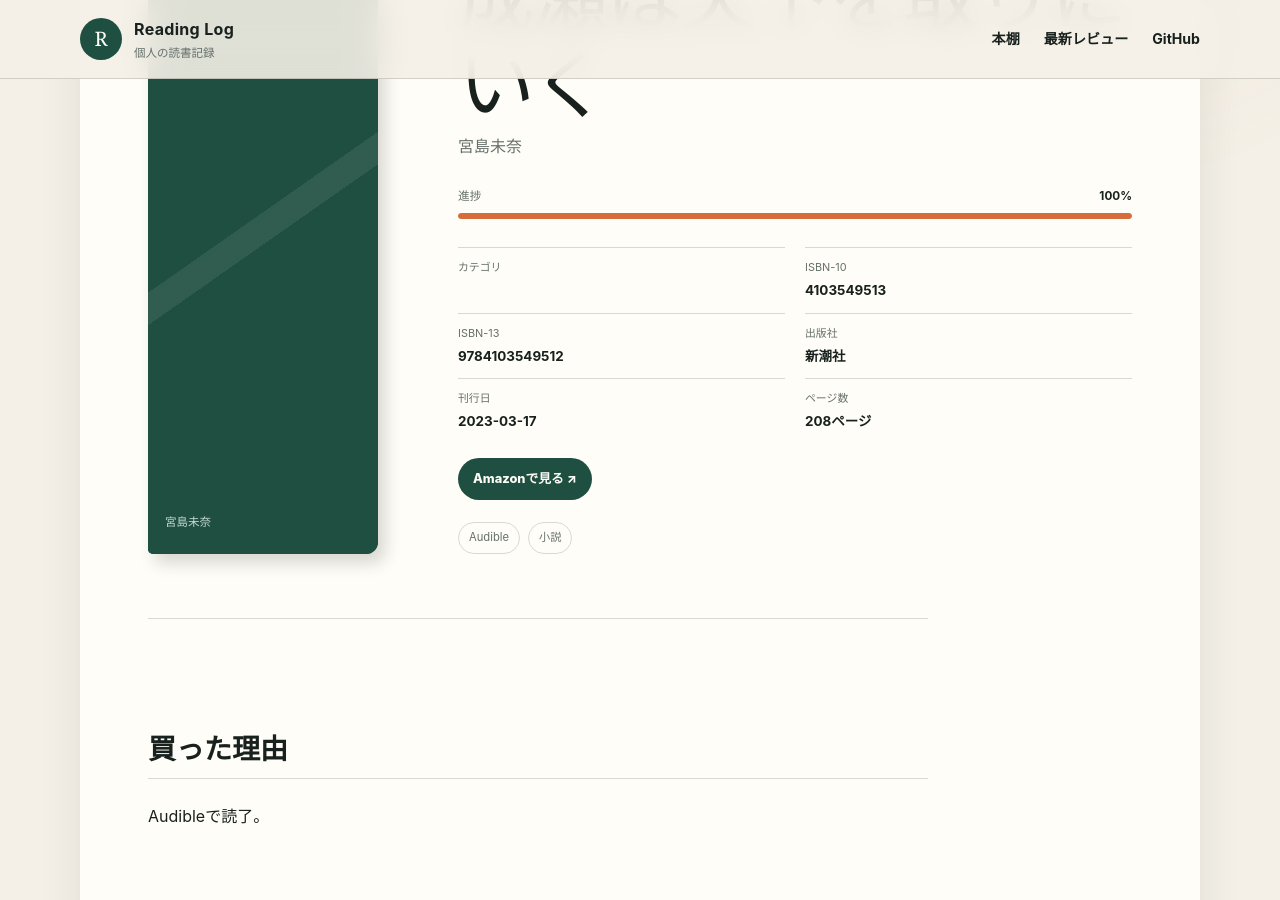
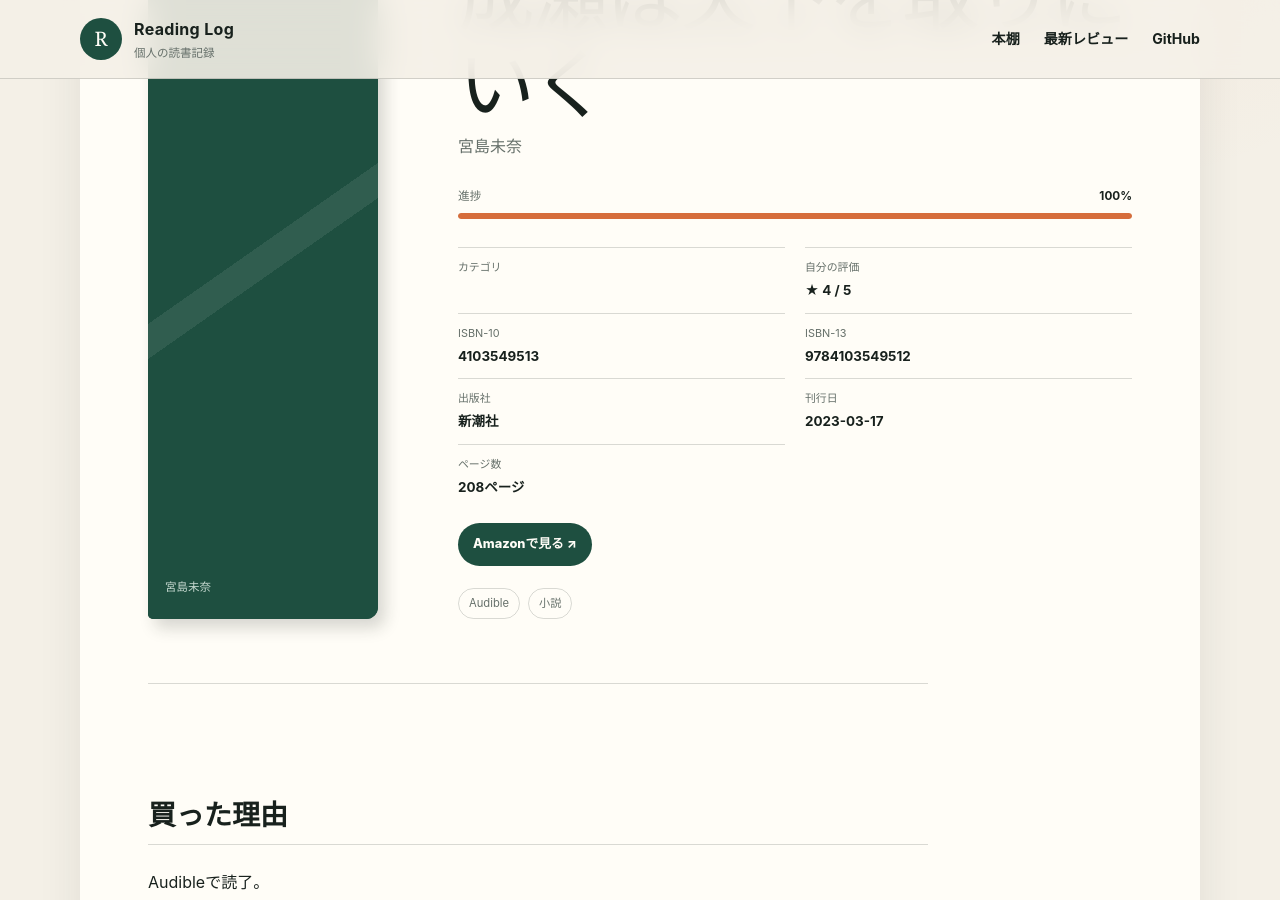
Before and after one commit to n-yoshida-dev/reading-log, a Jekyll site: the page built from books/naruse-wa-tenka-wo-tori-ni-iku.md, in a window 1280 px wide and 900 px high, scrolled down 365 px. Built offline with Jekyll 4.4.1, drawn with Linux system fonts in a browser that asks for light colours.

Commit message:
Add user rating to Naruse wa Tenka wo Tori ni Iku

```diff
--- a/books/naruse-wa-tenka-wo-tori-ni-iku.md
+++ b/books/naruse-wa-tenka-wo-tori-ni-iku.md
@@ -17,6 +17,7 @@ finished_at:
 last_read_at:
 purpose: ""
 tags: ["Audible", "小説"]
+user_rating: 4
 cover_image: ""
 cover_source_url: ""
 amazon_url: ""
```
